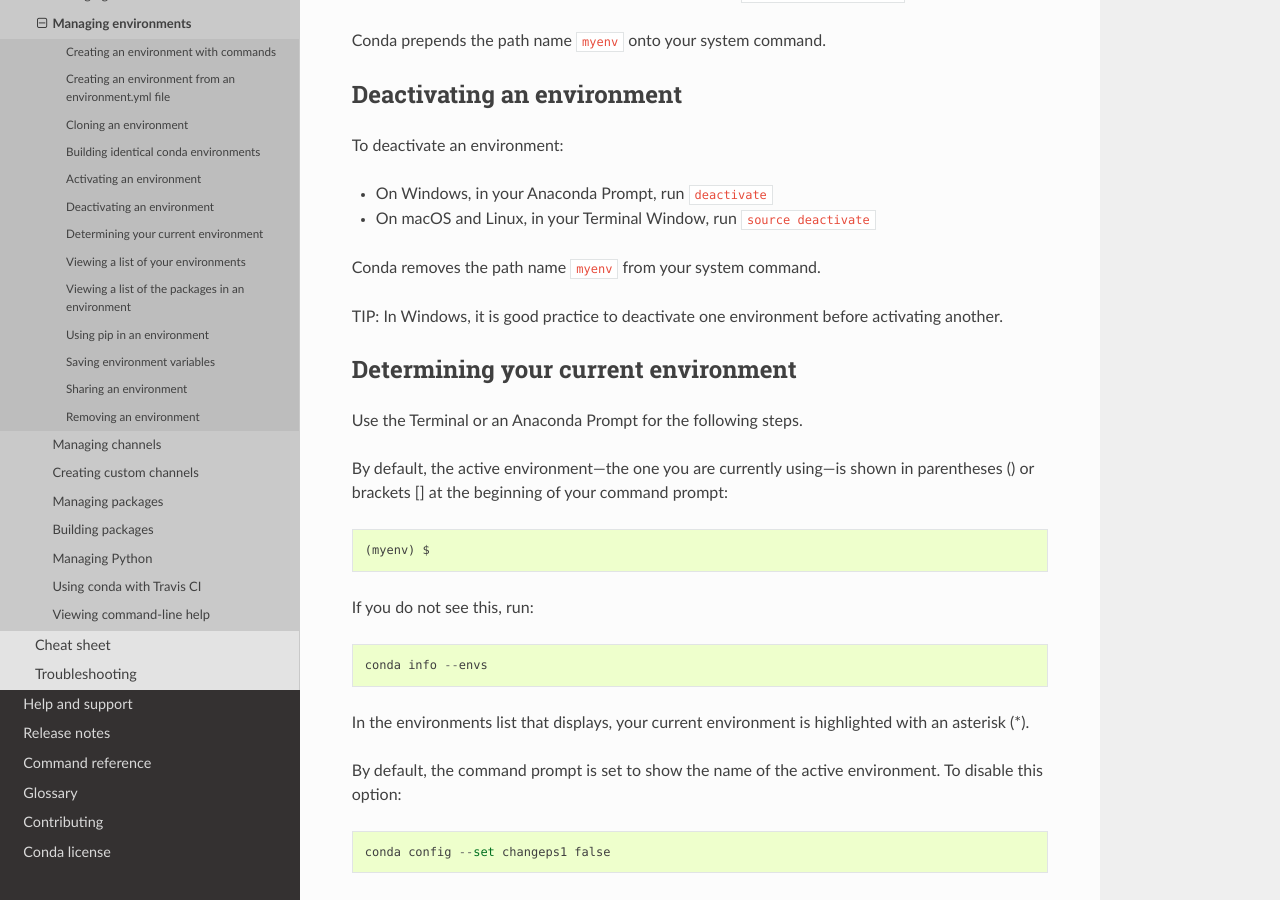
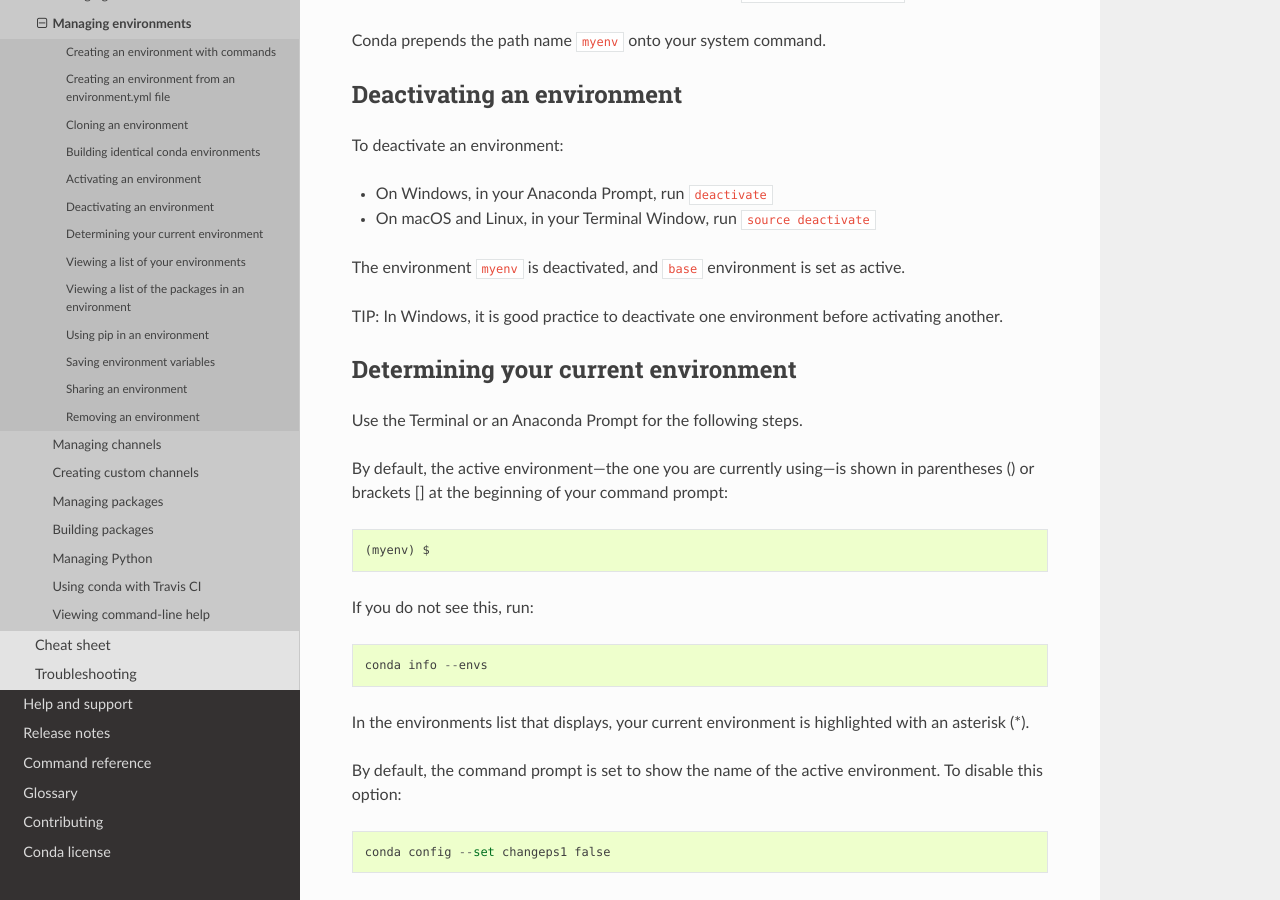
Before and after one commit to conda/conda-docs, a Sphinx documentation site: the page built from docs/source/user-guide/tasks/manage-environments.rst, in a window 1280 px wide and 900 px high, scrolled down 4468 px. Built offline with Sphinx 7.4.7 and the Read the Docs theme 2.0.0, drawn with Linux system fonts in a browser that asks for light colours.

Commit message:
changed description of deactivate command
The current description of `deactivate` command was confusing to me - I assumed it was going to completely 'remove' the environment. I think the word 'remove' should be avoided in this context not to confuse people.

```diff
--- a/docs/source/user-guide/tasks/manage-environments.rst
+++ b/docs/source/user-guide/tasks/manage-environments.rst
@@ -247,7 +247,7 @@
 
 * On macOS and Linux, in your Terminal Window, run ``source deactivate``
 
-Conda removes the path name ``myenv`` from your system command.
+The environment ``myenv`` is deactivated, and ``base`` environment is set as active.
 
 TIP: In Windows, it is good practice to deactivate one
 environment before activating another.
```
